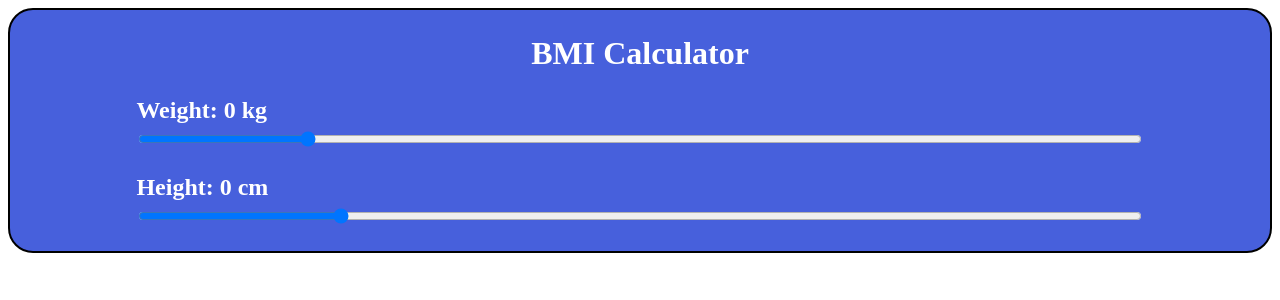
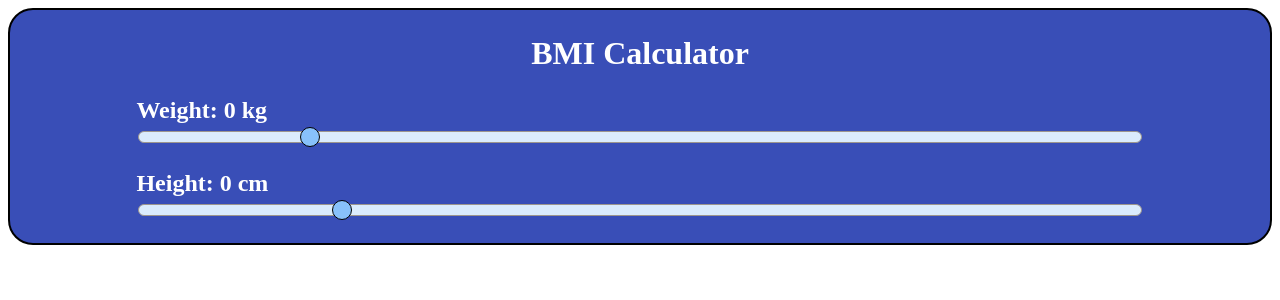
Before and after one commit to ArminasAcas/React-BMI-calculator, a React (Vite) app: page / in a window 1280 px wide. Shown: the top 300 px of the page. Built offline with nearby package versions, Linux system fonts and the light colour scheme.

Commit message:
improved BMI calculator appearance

```diff
--- a/src/components/SliderComponent.tsx
+++ b/src/components/SliderComponent.tsx
@@ -18,7 +18,7 @@ export default function Slider(props: sliderProps) {
     return (
         <div className="slider">
             <label className="slider__label">{props.label}</label>
-            <input type="range" min={props.minValue} max={props.maxValue} id={props.sliderID} onChange={onChangeHandle}></input>
+            <input className="slider__slide" type="range" min={props.minValue} max={props.maxValue} id={props.sliderID} onChange={onChangeHandle}></input>
         </div>
     )
 }
--- a/src/css/CalculatorComponent.css
+++ b/src/css/CalculatorComponent.css
@@ -5,7 +5,7 @@
     gap: 25px 0;
     border: solid 2px black;
     border-radius: 25px;
-    background-color: rgb(71, 96, 220);
+    background-color: rgb(57, 78, 183);
     color: white;
 }
 
--- a/src/css/CalculatorResult.css
+++ b/src/css/CalculatorResult.css
@@ -1,6 +1,6 @@
 .bmi-result {
     border: solid 2px;
-    background-color: white;
+    background-color: rgb(240, 247, 255);
     color: black;
     font-size: x-large;
     font-weight: bold;
--- a/src/css/SliderComponent.css
+++ b/src/css/SliderComponent.css
@@ -8,3 +8,25 @@
     font-size: x-large;
     font-weight: bold;
 }
+
+.slider__slide {
+    -webkit-appearance: none;
+    height: 10px;
+    border-radius: 25px;
+    border: solid 1px;
+    background-color:  rgb(219, 236, 253);
+}
+
+.slider__slide::-webkit-slider-thumb {
+    -webkit-appearance: none;
+    appearance: none;
+    width: 20px;
+    height: 20px;
+    background-color: rgb(136, 193, 251);
+    border: solid 1px black;
+    border-radius: 50%;
+}
+
+.slider__slide::-webkit-slider-thumb:hover {
+    background-color: rgb(96, 158, 220);
+}
```
